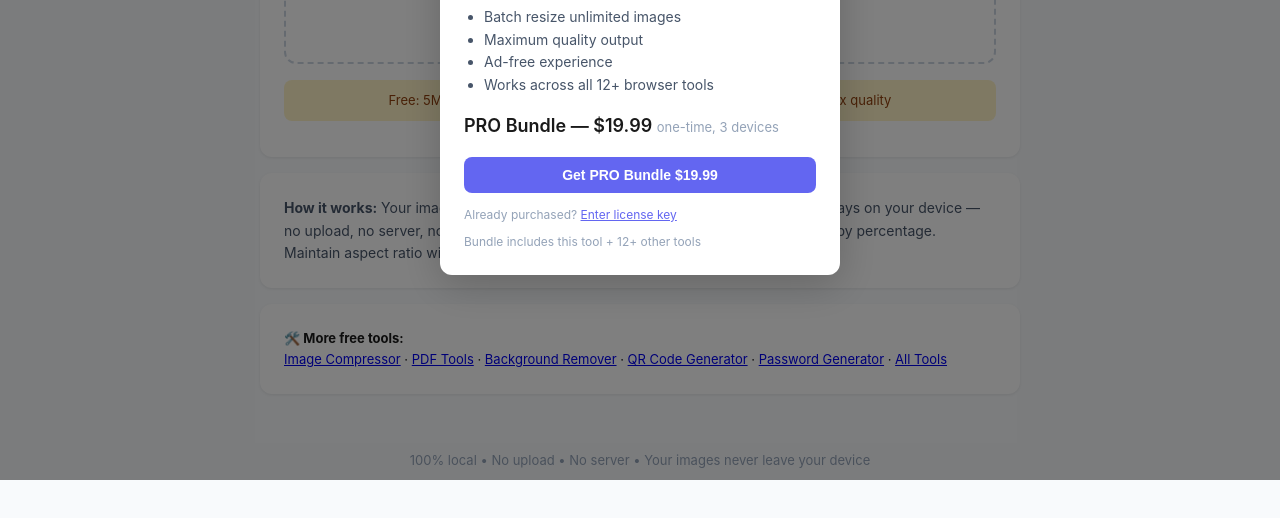
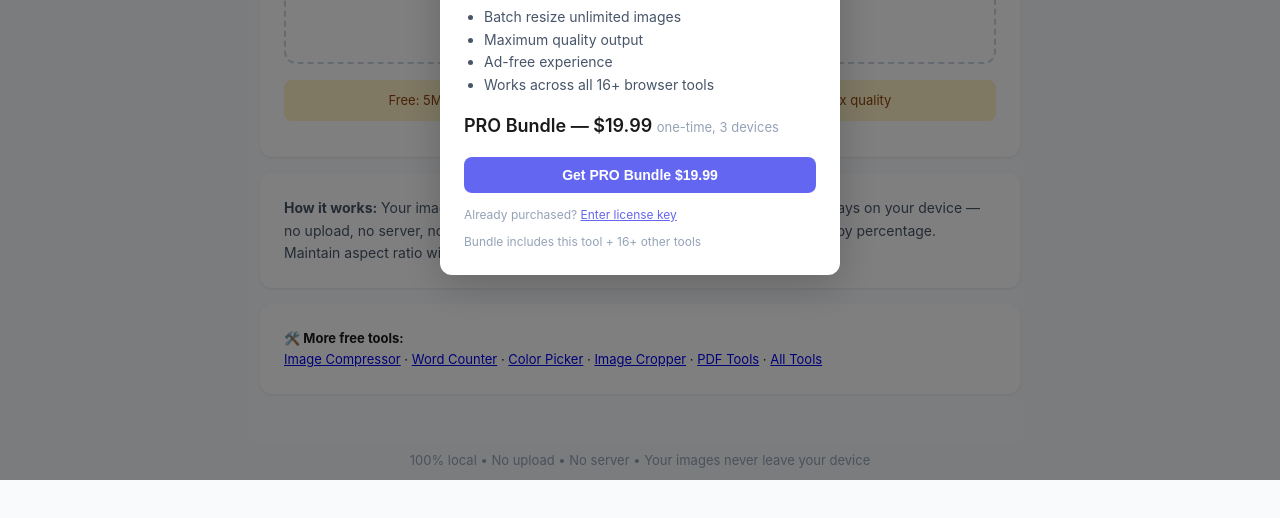
Before and after one commit to xueboyang1985/image-resizer, a plain HTML site: page index.html in a window 1280 px wide. Both pictures are taken after a click on the link "Get PRO". Shown: the part 320-838 px from the top of the page. Drawn offline with Linux system fonts and the light colour scheme.

Commit message:
fix cross-promotion and PRO text

```diff
--- a/index.html
+++ b/index.html
@@ -113,10 +113,10 @@ body{font-family:-apple-system,BlinkMacSystemFont,'Segoe UI',Roboto,sans-serif;b
 <p><strong>🛠️ More free tools:</strong></p>
 <p>
 <a href="https://xueboyang1985.github.io/image-compressor/">Image Compressor</a> &middot;
+<a href="https://xueboyang1985.github.io/word-counter/">Word Counter</a> &middot;
+<a href="https://xueboyang1985.github.io/color-picker/">Color Picker</a> &middot;
+<a href="https://xueboyang1985.github.io/image-cropper/">Image Cropper</a> &middot;
 <a href="https://xueboyang1985.github.io/pdf-tools/">PDF Tools</a> &middot;
-<a href="https://xueboyang1985.github.io/background-remover/">Background Remover</a> &middot;
-<a href="https://xueboyang1985.github.io/qr-code-generator/">QR Code Generator</a> &middot;
-<a href="https://xueboyang1985.github.io/password-generator/">Password Generator</a> &middot;
 <a href="https://xueboyang1985.github.io/free-browser-tools/">All Tools</a>
 </p>
 </div>
@@ -135,12 +135,12 @@ body{font-family:-apple-system,BlinkMacSystemFont,'Segoe UI',Roboto,sans-serif;b
 <li>Batch resize unlimited images</li>
 <li>Maximum quality output</li>
 <li>Ad-free experience</li>
-<li>Works across all 12+ browser tools</li>
+<li>Works across all 16+ browser tools</li>
 </ul>
 <p style="font-weight:600;font-size:18px;margin-bottom:16px;">PRO Bundle — $19.99 <span style="font-size:13px;color:#94a3b8;font-weight:400;">one-time, 3 devices</span></p>
 <button class="btn btn-primary" onclick="buyBundle()" style="width:100%;">Get PRO Bundle $19.99</button>
 <p style="margin-top:12px;font-size:12px;color:#94a3b8;">Already purchased? <a onclick="showLicenseModal()" style="color:#6366f1;cursor:pointer;text-decoration:underline;">Enter license key</a></p>
-<p style="margin-top:8px;font-size:12px;color:#94a3b8;">Bundle includes this tool + 12+ other tools</p>
+<p style="margin-top:8px;font-size:12px;color:#94a3b8;">Bundle includes this tool + 16+ other tools</p>
 </div>
 </div>
 
```
